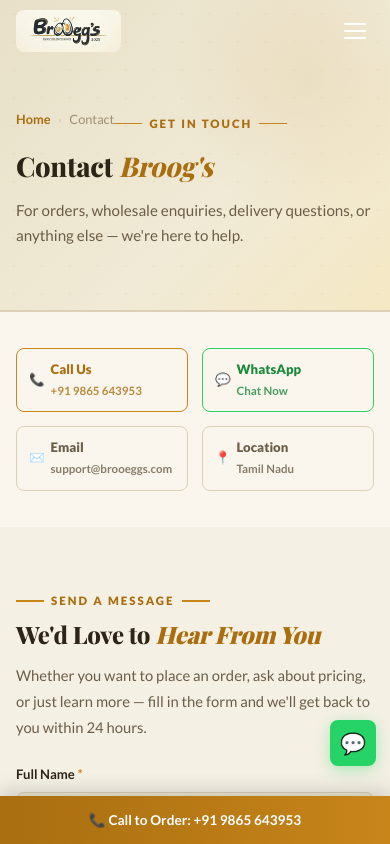
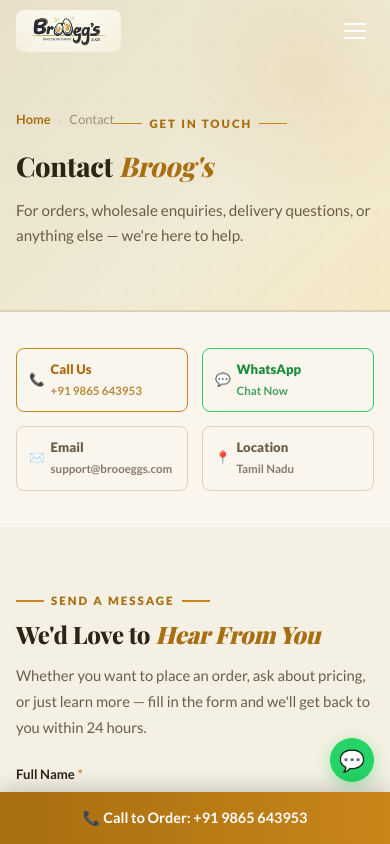
Before and after one commit to brooeggs/brooeggs-site, a Next.js app: page /contact in a window 390 px wide. Shown: the top 844 px of the page. Built offline with nearby package versions, Linux system fonts and the light colour scheme.

Commit message:
Updated loader.

```diff
--- a/src/app/globals.css
+++ b/src/app/globals.css
@@ -789,24 +789,26 @@
 
 /* === BACK TO TOP + WHATSAPP === */
 .btt-btn {
-  position:fixed; bottom:28px; right:28px;
-  width:44px; height:44px; border-radius:8px;
+  position:fixed; bottom:28px; right:20px;
+  width:44px; height:44px; border-radius:50%;
   background:#C8851A; color:#fff;
   display:flex; align-items:center; justify-content:center;
-  box-shadow:0 4px 16px rgba(200,133,26,.35);
+  font-size:1.1rem; font-weight:700;
+  box-shadow:0 4px 16px rgba(200,133,26,.4);
   opacity:0; visibility:hidden; transition:all 0.3s; z-index:900; cursor:pointer; border:none;
 }
 .btt-btn.show { opacity:1; visibility:visible; }
-.btt-btn:hover { background:#A86E10; transform:translateY(-3px); }
+.btt-btn:hover { background:#A86E10; transform:translateY(-3px); box-shadow:0 6px 20px rgba(200,133,26,.5); }
+
 .wa-float {
-  position:fixed; bottom:82px; right:28px;
-  width:44px; height:44px; border-radius:8px;
+  position:fixed; bottom:84px; right:20px;
+  width:44px; height:44px; border-radius:50%;
   background:#25D366; color:#fff;
   display:flex; align-items:center; justify-content:center;
-  font-size:1.3rem; box-shadow:0 4px 16px rgba(37,211,102,.35);
+  font-size:1.3rem; box-shadow:0 4px 16px rgba(37,211,102,.4);
   z-index:900; transition:all 0.3s; text-decoration:none;
 }
-.wa-float:hover { transform:translateY(-3px) scale(1.05); color:#fff; }
+.wa-float:hover { transform:translateY(-3px) scale(1.05); color:#fff; box-shadow:0 6px 22px rgba(37,211,102,.5); }
 
 /* === MOBILE CALL BAR === */
 .mobile-call-bar {
@@ -817,7 +819,14 @@
   box-shadow:0 -4px 20px rgba(0,0,0,.18); display:none;
 }
 .mobile-call-bar a { color:#fff; display:flex; align-items:center; justify-content:center; gap:8px; text-decoration:none; }
-@media (max-width:768px) { .mobile-call-bar { display:block; } }
+@media (max-width:768px) {
+  .mobile-call-bar { display:block; }
+
+  /* Call bar is ~50px tall.
+     Stack: call-bar(0–50) → gap(12) → wa-float(62–106) → gap(12) → btt-btn(118–162) */
+  .wa-float  { bottom: 62px;  right: 16px; width: 44px; height: 44px; border-radius: 50%; }
+  .btt-btn   { bottom: 118px; right: 16px; width: 44px; height: 44px; border-radius: 50%; }
+}
 
 /* === REVEAL ANIMATIONS === */
 .reveal { opacity:0; transition:opacity .7s ease, transform .7s cubic-bezier(0.22,1,0.36,1); }
@@ -1047,13 +1056,6 @@
   .btn-sm { padding: 8px 16px; font-size: .8rem; }
 }
 
-/* --- Floating elements mobile --- */
-@media (max-width: 768px) {
-  .wa-float  { bottom: 78px; right: 14px; width: 46px; height: 46px; }
-  .btt-btn   { bottom: 72px; right: 14px; width: 40px; height: 40px; }
-  .mobile-call-bar { display: block; padding: 13px; font-size: .85rem; }
-}
-
 /* --- Section title sizes on mobile --- */
 @media (max-width: 640px) {
   .section-title { font-size: clamp(1.5rem, 6vw, 2rem); }
--- a/src/components/ui/LoadingScreen.tsx
+++ b/src/components/ui/LoadingScreen.tsx
@@ -22,7 +22,7 @@
     <div id="loader" className={hidden ? "hidden" : ""} role="status" aria-label="Loading Broog's">
       <div className="loader-inner">
         <div className="loader-egg-anim" />
-        <div className="loader-brand">Broog&apos;s</div>
+        <div className="loader-brand">Brooeggs</div>
       </div>
     </div>
   );
```
